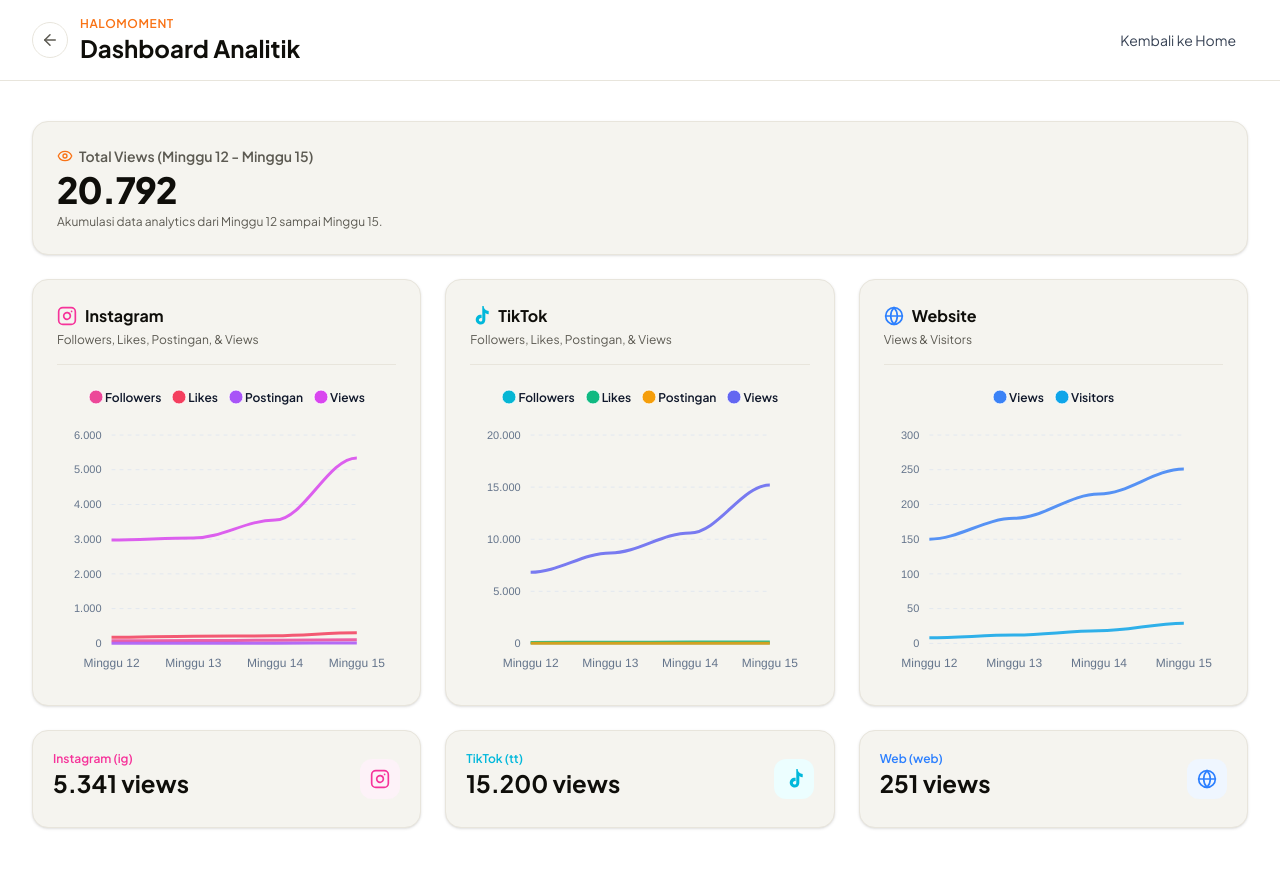
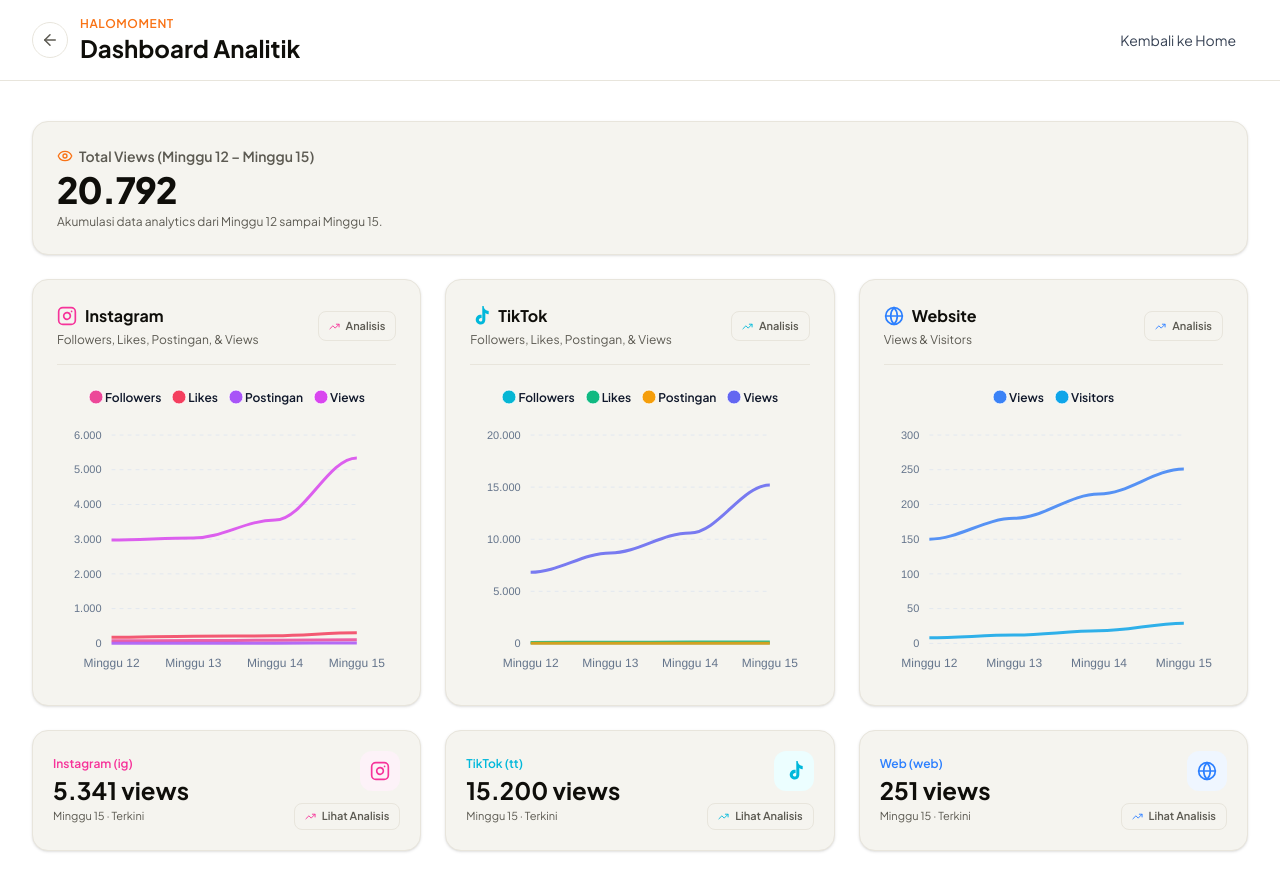
Before and after one commit to mattysupreme/HaloMoment, a React (Vite) app: page /dashboard in a window 1280 px wide. Shown: the top 890 px of the page. Built offline with nearby package versions, Linux system fonts and the light colour scheme.

Commit message:
Update dashboard.jsx

```diff
--- a/src/presentation/pages/dashboard.jsx
+++ b/src/presentation/pages/dashboard.jsx
@@ -1,6 +1,8 @@
 import { Link } from 'react-router-dom';
-import { ArrowLeft, Eye, Globe } from 'lucide-react';
+import { ArrowLeft, Eye, Globe, TrendingUp, X } from 'lucide-react';
 import Chart from 'react-apexcharts';
+import { useState } from 'react';
+import { motion, AnimatePresence } from 'framer-motion';
 import { useTheme } from '../../application/hooks/useTheme';
 import { Button } from '../components/ui/Button';
 
@@ -18,128 +20,294 @@
   </svg>
 );
 
+// ─── helper ───────────────────────────────────────────────────────────────────
+const pct = (prev, curr) => {
+  const val = ((curr - prev) / prev) * 100;
+  return val.toFixed(2);
+};
+
+const weeks = ['M12→M13', 'M13→M14', 'M14→M15'];
+
+// ─── data persentase ──────────────────────────────────────────────────────────
+const igRaw = {
+  Followers:  [73, 81, 88, 103],
+  Likes:      [173, 202, 217, 302],
+  Postingan:  [4, 5, 6, 8],
+  Views:      [2979, 3033, 3550, 5341],
+};
+
+const ttRaw = {
+  Followers:  [31, 33, 41, 42],
+  Likes:      [87, 107, 126, 128],
+  Postingan:  [6, 7, 8, 9],
+  Views:      [6817, 8678, 10600, 15200],
+};
+
+const webRaw = {
+  Views:      [150, 180, 215, 251],
+  Visitors:   [8, 12, 18, 29],
+};
+
+const buildChanges = (raw) =>
+  Object.fromEntries(
+    Object.entries(raw).map(([key, vals]) => [
+      key,
+      [
+        { pct: pct(vals[0], vals[1]), abs: vals[1] - vals[0] },
+        { pct: pct(vals[1], vals[2]), abs: vals[2] - vals[1] },
+        { pct: pct(vals[2], vals[3]), abs: vals[3] - vals[2] },
+      ],
+    ])
+  );
+
+const igChanges  = buildChanges(igRaw);
+const ttChanges  = buildChanges(ttRaw);
+const webChanges = buildChanges(webRaw);
+
+// ─── sub-component: collapsible analysis panel ───────────────────────────────
+const AnalyticsPanel = ({ changes, accentColor, isOpen, onClose }) => {
+  const paramColors = {
+    Followers: 'text-violet-500',
+    Likes:     'text-pink-500',
+    Postingan: 'text-amber-500',
+    Views:     'text-blue-500',
+    Visitors:  'text-teal-500',
+  };
+
+  return (
+    <AnimatePresence initial={false}>
+      {isOpen && (
+        <motion.div
+          initial={{ height: 0, opacity: 0, marginTop: 0 }}
+          animate={{ height: 'auto', opacity: 1, marginTop: 12 }}
+          exit={{ height: 0, opacity: 0, marginTop: 0 }}
+          transition={{ duration: 0.3, ease: 'easeInOut' }}
+          className="overflow-hidden"
+        >
+          <div className="rounded-2xl border border-[var(--color-border-custom)] bg-[var(--color-bg-card)] shadow-sm">
+            {/* panel header */}
+            <div className="flex items-center justify-between px-4 py-3 border-b border-[var(--color-border-custom)]">
+              <span className="text-xs font-semibold text-[var(--color-text-secondary)] uppercase tracking-wider flex items-center gap-1.5">
+                <TrendingUp size={13} className={accentColor} />
+                % & Selisih Perubahan per Minggu
+              </span>
+              <button
+                onClick={onClose}
+                className="p-1 rounded-lg hover:bg-gray-100 dark:hover:bg-gray-800 transition-colors text-[var(--color-text-secondary)] cursor-pointer"
+                aria-label="Tutup panel"
+              >
+                <X size={14} />
+              </button>
+            </div>
+
+            {/* tabel persentase */}
+            <div className="p-4 overflow-x-auto">
+              <table className="w-full text-xs min-w-[240px]">
+                <thead>
+                  <tr>
+                    <th className="text-left text-[var(--color-text-secondary)] font-semibold pb-2 pr-3 w-1/4">Parameter</th>
+                    {weeks.map((w) => (
+                      <th key={w} className="text-center text-[var(--color-text-secondary)] font-semibold pb-2 px-1">{w}</th>
+                    ))}
+                  </tr>
+                </thead>
+                <tbody>
+                  {Object.entries(changes).map(([param, vals]) => (
+                    <tr key={param} className="border-t border-[var(--color-border-custom)]">
+                      <td className={`py-2.5 pr-3 font-semibold ${paramColors[param] ?? 'text-[var(--color-text-primary)]'}`}>
+                        {param}
+                      </td>
+                      {vals.map(({ pct: pctVal, abs: absVal }, i) => {
+                        const num = parseFloat(pctVal);
+                        const isUp = num >= 0;
+                        return (
+                          <td key={i} className="py-2.5 px-1 text-center">
+                            <span className={`inline-flex flex-col items-center justify-center font-medium rounded-md px-2 py-1
+                              ${isUp
+                                ? 'bg-green-50 dark:bg-green-950/30 text-green-700 dark:text-green-400'
+                                : 'bg-red-50 dark:bg-red-950/30 text-red-600 dark:text-red-400'
+                              }`}>
+                              <span className="flex items-center gap-0.5 whitespace-nowrap">
+                                {isUp ? '▲' : '▼'} {Math.abs(num).toFixed(2)}%
+                              </span>
+                              <span className="text-[10px] opacity-75 font-normal whitespace-nowrap">
+                                ({isUp ? '+' : ''}{absVal.toLocaleString('id-ID')})
+                              </span>
+                            </span>
+                          </td>
+                        );
+                      })}
+                    </tr>
+                  ))}
+                </tbody>
+              </table>
+            </div>
+          </div>
+        </motion.div>
+      )}
+    </AnimatePresence>
+  );
+};
+
+// ─── sub-component: platform card with analysis button ──────────────────────
+const PlatformCard = ({ accentClass, label, views, icon, changes, bgAccent }) => {
+  const [open, setOpen] = useState(false);
+
+  return (
+    <div className="flex flex-col">
+      <div className="rounded-2xl border border-[var(--color-border-custom)] bg-[var(--color-bg-card)] p-5 shadow-sm flex items-center justify-between">
+        <div>
+          <span className={`text-xs font-semibold block mb-0.5 ${accentClass}`}>{label}</span>
+          <h4 className="text-2xl font-bold font-display">{views.toLocaleString('id-ID')} views</h4>
+          <p className="text-[11px] text-[var(--color-text-secondary)] mt-0.5">Minggu 15 · Terkini</p>
+        </div>
+        <div className="flex flex-col items-end gap-3">
+          <div className={`p-2.5 rounded-xl ${bgAccent}`}>
+            {icon}
+          </div>
+          <button
+            onClick={() => setOpen((o) => !o)}
+            className={`flex items-center gap-1.5 text-[11px] font-semibold px-2.5 py-1 rounded-lg border transition-colors cursor-pointer
+              ${open
+                ? 'bg-[var(--color-bg-primary)] border-[var(--color-border-custom)] text-[var(--color-text-secondary)]'
+                : 'border-[var(--color-border-custom)] hover:bg-gray-50 dark:hover:bg-gray-800 text-[var(--color-text-secondary)]'
+              }`}
+          >
+            <TrendingUp size={11} className={accentClass} />
+            {open ? 'Tutup' : 'Lihat Analisis'}
+          </button>
+        </div>
+      </div>
+
+      <AnalyticsPanel
+        changes={changes}
+        accentColor={accentClass}
+        isOpen={open}
+        onClose={() => setOpen(false)}
+      />
+    </div>
+  );
+};
+
+// ─── sub-component: chart card with analysis button ─────────────────────────
+const ChartCard = ({ title, subtitle, icon, series, chartOptions, changes, accentClass }) => {
+  const [open, setOpen] = useState(false);
+
+  return (
+    <div className="flex flex-col">
+      <div className="rounded-2xl border border-[var(--color-border-custom)] bg-[var(--color-bg-card)] p-4 sm:p-6 shadow-sm flex flex-col justify-between">
+        <div>
+          <div className="pb-4 mb-4 border-b border-[var(--color-border-custom)] flex items-center justify-between">
+            <div>
+              <h3 className="text-base font-bold font-display text-[var(--color-text-primary)] flex items-center gap-2">
+                {icon} {title}
+              </h3>
+              <p className="text-xs text-[var(--color-text-secondary)] mt-1">{subtitle}</p>
+            </div>
+            <button
+              onClick={() => setOpen((o) => !o)}
+              className={`flex items-center gap-1.5 text-[11px] font-semibold px-2.5 py-1.5 rounded-lg border transition-colors whitespace-nowrap cursor-pointer
+                ${open
+                  ? 'bg-[var(--color-bg-primary)] border-[var(--color-border-custom)] text-[var(--color-text-secondary)]'
+                  : 'border-[var(--color-border-custom)] hover:bg-gray-50 dark:hover:bg-gray-800 text-[var(--color-text-secondary)]'
+                }`}
+            >
+              <TrendingUp size={11} className={accentClass} />
+              {open ? 'Tutup' : 'Analisis'}
+            </button>
+          </div>
+
+          <div className="h-[300px] w-full">
+            <Chart
+              options={chartOptions}
+              series={series}
+              type="line"
+              height="100%"
+              width="100%"
+            />
+          </div>
+        </div>
+      </div>
+
+      <AnalyticsPanel
+        changes={changes}
+        accentColor={accentClass}
+        isOpen={open}
+        onClose={() => setOpen(false)}
+      />
+    </div>
+  );
+};
+
+// ─── main component ───────────────────────────────────────────────────────────
 export const Dashboard = () => {
   const { theme } = useTheme();
 
   const instagramSeries = [
-    {
-      name: 'Followers',
-      data: [73, 81, 88, 103]
-    },
-    {
-      name: 'Likes',
-      data: [173, 202, 217, 302]
-    },
-    {
-      name: 'Postingan',
-      data: [4, 5, 6, 8]
-    },
-    {
-      name: 'Views',
-      data: [2979, 3033, 3550, 5341]
-    }
+    { name: 'Followers', data: igRaw.Followers },
+    { name: 'Likes',     data: igRaw.Likes },
+    { name: 'Postingan', data: igRaw.Postingan },
+    { name: 'Views',     data: igRaw.Views },
   ];
 
   const tiktokSeries = [
-    {
-      name: 'Followers',
-      data: [31, 33, 41, 42]
-    },
-    {
-      name: 'Likes',
-      data: [87, 107, 126, 128]
-    },
-    {
-      name: 'Postingan',
-      data: [6, 7, 8, 9]
-    },
-    {
-      name: 'Views',
-      data: [6817, 8678, 10600, 15200]
-    }
+    { name: 'Followers', data: ttRaw.Followers },
+    { name: 'Likes',     data: ttRaw.Likes },
+    { name: 'Postingan', data: ttRaw.Postingan },
+    { name: 'Views',     data: ttRaw.Views },
   ];
 
   const webSeries = [
-    {
-      name: 'Views',
-      data: [150, 180, 215, 251]
-    },
-    {
-      name: 'Visitors',
-      data: [8, 12, 18, 29]
-    }
+    { name: 'Views',    data: webRaw.Views },
+    { name: 'Visitors', data: webRaw.Visitors },
   ];
 
   const getChartOptions = (colors) => ({
     chart: {
       type: 'line',
-      toolbar: {
-        show: false
-      },
-      zoom: {
-        enabled: false
-      },
+      toolbar: { show: false },
+      zoom: { enabled: false },
       foreColor: theme === 'dark' ? '#94a3b8' : '#64748b',
-      background: 'transparent'
+      background: 'transparent',
     },
-    colors: colors,
-    stroke: {
-      curve: 'smooth',
-      width: 3
-    },
+    colors,
+    stroke: { curve: 'smooth', width: 3 },
     grid: {
       borderColor: theme === 'dark' ? '#334155' : '#e2e8f0',
       strokeDashArray: 4,
-      xaxis: {
-        lines: {
-          show: false
-        }
-      },
-      yaxis: {
-        lines: {
-          show: true
-        }
-      }
+      xaxis: { lines: { show: false } },
+      yaxis: { lines: { show: true } },
     },
     xaxis: {
       categories: ['Minggu 12', 'Minggu 13', 'Minggu 14', 'Minggu 15'],
-      axisBorder: {
-        show: false
-      },
-      axisTicks: {
-        show: false
-      }
+      axisBorder: { show: false },
+      axisTicks: { show: false },
     },
     yaxis: {
-      labels: {
-        formatter: (val) => val.toLocaleString('id-ID')
-      }
+      labels: { formatter: (val) => val.toLocaleString('id-ID') },
     },
     tooltip: {
       theme: theme === 'dark' ? 'dark' : 'light',
-      y: {
-        formatter: (val) => val.toLocaleString('id-ID')
-      }
+      y: { formatter: (val) => val.toLocaleString('id-ID') },
     },
     legend: {
       position: 'top',
       horizontalAlign: 'center',
       fontFamily: 'Plus Jakarta Sans',
       fontWeight: 600,
-      labels: {
-        colors: theme === 'dark' ? '#f8fafc' : '#0f172a'
-      }
-    }
+      labels: { colors: theme === 'dark' ? '#f8fafc' : '#0f172a' },
+    },
   });
 
-  const totalIG = 5341;
-  const totalTT = 15200;
-  const totalWeb = 251;
+  const totalIG   = 5341;
+  const totalTT   = 15200;
+  const totalWeb  = 251;
   const totalViews = totalIG + totalTT + totalWeb;
 
   return (
     <div className="min-h-screen bg-[var(--color-bg-primary)] text-[var(--color-text-primary)] transition-colors duration-300 pb-12">
-      {/* Header Panel */}
+
+      {/* Header */}
       <header className="border-b border-[var(--color-border-custom)] bg-white/70 dark:bg-[#0c0b08]/70 backdrop-blur-md sticky top-0 z-45 font-body">
         <div className="max-w-7xl mx-auto px-4 sm:px-6 lg:px-8 h-16 sm:h-20 flex items-center justify-between">
           <div className="flex items-center gap-3">
@@ -157,10 +325,7 @@
               </h1>
             </div>
           </div>
-
-          <Link to="/">
-            <Button size="sm" variant="ghost">Kembali ke Home</Button>
-          </Link>
+          <Link to="/"><Button size="sm" variant="ghost">Kembali ke Home</Button></Link>
         </div>
       </header>
 
@@ -171,7 +336,7 @@
           <div className="space-y-1">
             <span className="text-sm font-semibold text-[var(--color-text-secondary)] flex items-center gap-1.5">
               <Eye size={16} className="text-[var(--color-accent-primary)]" />
-              Total Views (Minggu 12 - Minggu 15)
+              Total Views (Minggu 12 – Minggu 15)
             </span>
             <h2 className="text-3xl sm:text-4xl font-display font-extrabold tracking-tight">
               {totalViews.toLocaleString('id-ID')}
@@ -184,116 +349,61 @@
 
         {/* Charts Grid */}
         <div className="grid grid-cols-1 lg:grid-cols-3 gap-6">
-          {/* Instagram Chart Card */}
-          <div className="rounded-2xl border border-[var(--color-border-custom)] bg-[var(--color-bg-card)] p-4 sm:p-6 shadow-sm flex flex-col justify-between">
-            <div>
-              <div className="pb-4 mb-4 border-b border-[var(--color-border-custom)] flex items-center justify-between">
-                <div>
-                  <h3 className="text-base font-bold font-display text-[var(--color-text-primary)] flex items-center gap-2">
-                    <InstagramIcon /> Instagram
-                  </h3>
-                  <p className="text-xs text-[var(--color-text-secondary)] mt-1">
-                    Followers, Likes, Postingan, & Views
-                  </p>
-                </div>
-              </div>
-
-              <div className="h-[300px] w-full">
-                <Chart
-                  options={getChartOptions(['#ec4899', '#f43f5e', '#a855f7', '#d946ef'])}
-                  series={instagramSeries}
-                  type="line"
-                  height="100%"
-                  width="100%"
-                />
-              </div>
-            </div>
-          </div>
-
-          {/* TikTok Chart Card */}
-          <div className="rounded-2xl border border-[var(--color-border-custom)] bg-[var(--color-bg-card)] p-4 sm:p-6 shadow-sm flex flex-col justify-between">
-            <div>
-              <div className="pb-4 mb-4 border-b border-[var(--color-border-custom)] flex items-center justify-between">
-                <div>
-                  <h3 className="text-base font-bold font-display text-[var(--color-text-primary)] flex items-center gap-2">
-                    <TikTokIcon /> TikTok
-                  </h3>
-                  <p className="text-xs text-[var(--color-text-secondary)] mt-1">
-                    Followers, Likes, Postingan, & Views
-                  </p>
-                </div>
-              </div>
-
-              <div className="h-[300px] w-full">
-                <Chart
-                  options={getChartOptions(['#06b6d4', '#10b981', '#f59e0b', '#6366f1'])}
-                  series={tiktokSeries}
-                  type="line"
-                  height="100%"
-                  width="100%"
-                />
-              </div>
-            </div>
-          </div>
-
-          {/* Website Chart Card */}
-          <div className="rounded-2xl border border-[var(--color-border-custom)] bg-[var(--color-bg-card)] p-4 sm:p-6 shadow-sm flex flex-col justify-between">
-            <div>
-              <div className="pb-4 mb-4 border-b border-[var(--color-border-custom)] flex items-center justify-between">
-                <div>
-                  <h3 className="text-base font-bold font-display text-[var(--color-text-primary)] flex items-center gap-2">
-                    <Globe size={20} className="text-blue-500" /> Website
-                  </h3>
-                  <p className="text-xs text-[var(--color-text-secondary)] mt-1">
-                    Views & Visitors
-                  </p>
-                </div>
-              </div>
-
-              <div className="h-[300px] w-full">
-                <Chart
-                  options={getChartOptions(['#3b82f6', '#0ea5e9'])}
-                  series={webSeries}
-                  type="line"
-                  height="100%"
-                  width="100%"
-                />
-              </div>
-            </div>
-          </div>
+          <ChartCard
+            title="Instagram"
+            subtitle="Followers, Likes, Postingan, & Views"
+            icon={<InstagramIcon />}
+            series={instagramSeries}
+            chartOptions={getChartOptions(['#ec4899', '#f43f5e', '#a855f7', '#d946ef'])}
+            changes={igChanges}
+            accentClass="text-pink-500"
+          />
+          <ChartCard
+            title="TikTok"
+            subtitle="Followers, Likes, Postingan, & Views"
+            icon={<TikTokIcon />}
+            series={tiktokSeries}
+            chartOptions={getChartOptions(['#06b6d4', '#10b981', '#f59e0b', '#6366f1'])}
+            changes={ttChanges}
+            accentClass="text-cyan-500"
+          />
+          <ChartCard
+            title="Website"
+            subtitle="Views & Visitors"
+            icon={<Globe size={20} className="text-blue-500" />}
+            series={webSeries}
+            chartOptions={getChartOptions(['#3b82f6', '#0ea5e9'])}
+            changes={webChanges}
+            accentClass="text-blue-500"
+          />
         </div>
 
-        {/* Platform Breakdown Details */}
+        {/* Platform Breakdown */}
         <div className="grid grid-cols-1 sm:grid-cols-3 gap-4 sm:gap-6">
-          <div className="rounded-2xl border border-[var(--color-border-custom)] bg-[var(--color-bg-card)] p-5 space-y-2 shadow-sm flex items-center justify-between">
-            <div>
-              <span className="text-xs font-semibold text-pink-500 block">Instagram (ig)</span>
-              <h4 className="text-2xl font-bold font-display">{totalIG.toLocaleString('id-ID')} views</h4>
-            </div>
-            <div className="p-2.5 rounded-xl bg-pink-50 dark:bg-pink-950/20">
-              <InstagramIcon />
-            </div>
-          </div>
-
-          <div className="rounded-2xl border border-[var(--color-border-custom)] bg-[var(--color-bg-card)] p-5 space-y-2 shadow-sm flex items-center justify-between">
-            <div>
-              <span className="text-xs font-semibold text-cyan-500 block">TikTok (tt)</span>
-              <h4 className="text-2xl font-bold font-display">{totalTT.toLocaleString('id-ID')} views</h4>
-            </div>
-            <div className="p-2.5 rounded-xl bg-cyan-50 dark:bg-cyan-950/20">
-              <TikTokIcon />
-            </div>
-          </div>
-
-          <div className="rounded-2xl border border-[var(--color-border-custom)] bg-[var(--color-bg-card)] p-5 space-y-2 shadow-sm flex items-center justify-between">
-            <div>
-              <span className="text-xs font-semibold text-blue-500 block">Web (web)</span>
-              <h4 className="text-2xl font-bold font-display">{totalWeb.toLocaleString('id-ID')} views</h4>
-            </div>
-            <div className="p-2.5 rounded-xl bg-blue-50 dark:bg-blue-950/20 text-blue-500">
-              <Globe size={20} />
-            </div>
-          </div>
+          <PlatformCard
+            label="Instagram (ig)"
+            accentClass="text-pink-500"
+            views={totalIG}
+            icon={<InstagramIcon />}
+            bgAccent="bg-pink-50 dark:bg-pink-950/20"
+            changes={igChanges}
+          />
+          <PlatformCard
+            label="TikTok (tt)"
+            accentClass="text-cyan-500"
+            views={totalTT}
+            icon={<TikTokIcon />}
+            bgAccent="bg-cyan-50 dark:bg-cyan-950/20"
+            changes={ttChanges}
+          />
+          <PlatformCard
+            label="Web (web)"
+            accentClass="text-blue-500"
+            views={totalWeb}
+            icon={<Globe size={20} className="text-blue-500" />}
+            bgAccent="bg-blue-50 dark:bg-blue-950/20"
+            changes={webChanges}
+          />
         </div>
 
       </main>
```
